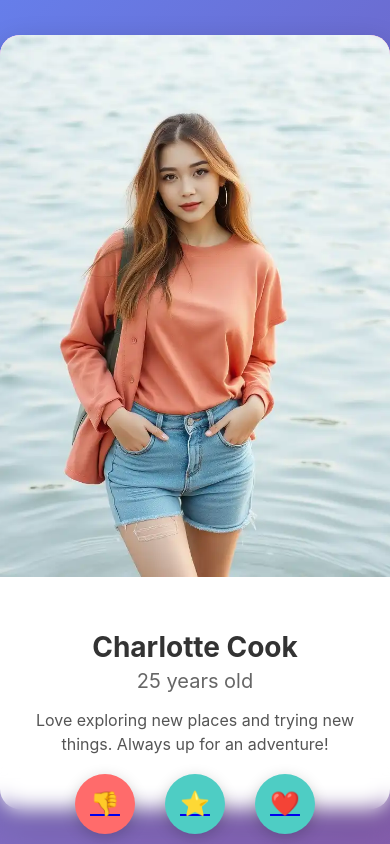
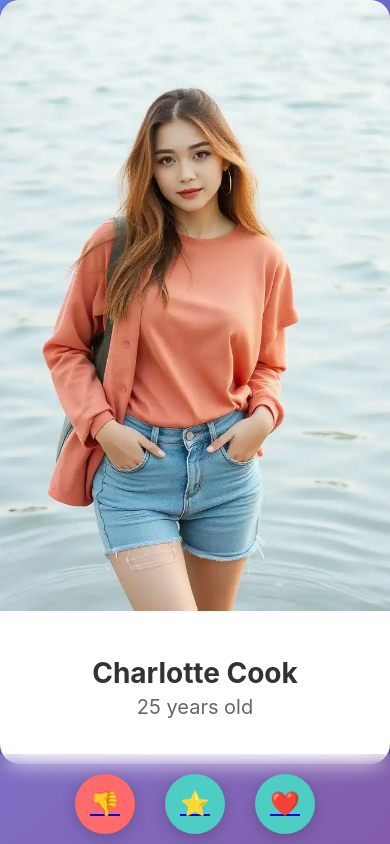
Before and after one commit to TheCoooDer/DatingBuddy, a plain HTML site: page index.html in a window 390 px wide. Drawn offline with Linux system fonts and the light colour scheme.

Commit message:
Update index.html

```diff
--- a/index.html
+++ b/index.html
@@ -30,12 +30,9 @@
         }
 
         .card-container {
-            flex: 1;
             width: 100%;
+            height: calc(100vh - 80px); /* Full height minus action buttons */
             position: relative;
-            display: flex;
-            align-items: center;
-            justify-content: center;
             overflow: hidden;
         }
 
@@ -46,11 +43,14 @@
             border-radius: 20px;
             box-shadow: 0 10px 30px rgba(0, 0, 0, 0.2);
             position: absolute;
+            top: 0;
+            left: 50%;
+            transform: translateX(-50%);
             cursor: grab;
             transition: transform 0.3s ease, box-shadow 0.3s ease;
             user-select: none;
             -webkit-user-select: none;
-            height: calc(100% - 80px);
+            height: 100%;
             display: flex;
             flex-direction: column;
         }
@@ -65,7 +65,7 @@
 
         .profile-image-container {
             width: 100%;
-            height: 75%;
+            height: 85%;
             border-radius: 20px 20px 0 0;
             overflow: hidden;
             position: relative;
@@ -79,7 +79,7 @@
         }
 
         .profile-info {
-            padding: 20px;
+            padding: 15px;
             text-align: center;
             flex: 1;
             display: flex;
@@ -97,13 +97,6 @@
         .profile-age {
             font-size: 22px;
             color: #666;
-            margin-bottom: 15px;
-        }
-
-        .profile-bio {
-            font-size: 18px;
-            color: #555;
-            line-height: 1.5;
         }
 
         .action-buttons {
@@ -235,11 +228,14 @@
         @media (max-width: 480px) {
             .profile-card {
                 max-width: 100%;
-                height: calc(100% - 70px);
             }
 
             .profile-image-container {
-                height: 70%;
+                height: 80%;
+            }
+
+            .profile-info {
+                padding: 10px;
             }
 
             .profile-name {
@@ -248,10 +244,6 @@
 
             .profile-age {
                 font-size: 20px;
-            }
-
-            .profile-bio {
-                font-size: 16px;
             }
 
             .action-btn {
@@ -329,13 +321,11 @@
                 usedNames.add(name);
 
                 const age = Math.floor(Math.random() * 11) + 15; // 15-25
-                const bio = `Love exploring new places and trying new things. Always up for an adventure!`;
 
                 profiles.push({
                     id: i,
                     name,
                     age,
-                    bio,
                     image: imageUrls[i] // Use specific image URLs
                 });
             }
@@ -372,7 +362,6 @@
                 <div class="profile-info">
                     <h2 class="profile-name">${profile.name}</h2>
                     <p class="profile-age">${profile.age} years old</p>
-                    <p class="profile-bio">${profile.bio}</p>
                 </div>
             `;
             return card;
```
